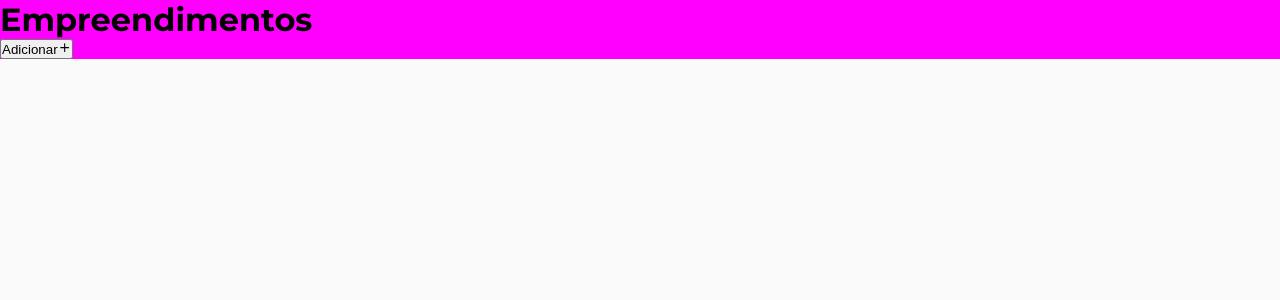
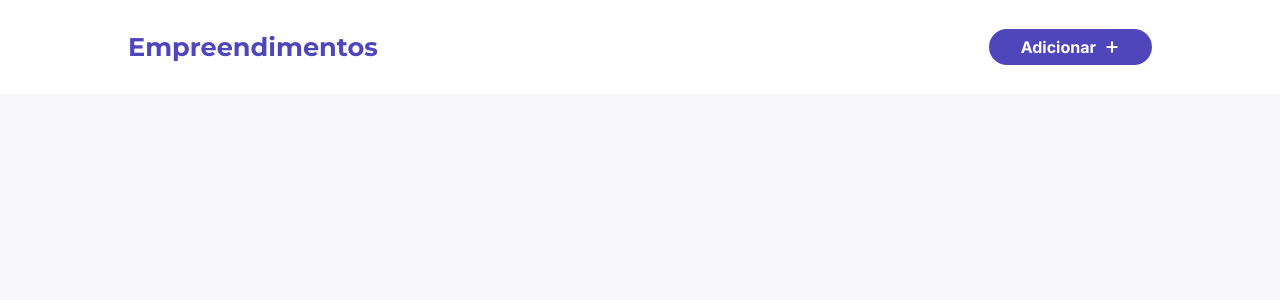
Before and after one commit to luancardosoti/desafio-empreendimentos, a Next.js app: page / in a window 1280 px wide. Shown: the top 300 px of the page. Built offline with nearby package versions, Linux system fonts and the light colour scheme.

Commit message:
Header finalizado

```diff
--- /dev/null
+++ b/src/components/Header/index.tsx
@@ -0,0 +1,19 @@
+import { MouseEvent } from 'react';
+import { FiPlus } from 'react-icons/fi';
+import { Container } from './styles';
+
+interface HeaderProps {
+  onClick: () => void;
+}
+
+export function Header({ onClick }: HeaderProps) {
+  return (
+    <Container>
+      <h1>Empreendimentos</h1>
+      <button onClick={onClick}>
+        Adicionar
+        <FiPlus size={16} strokeWidth={3} stroke="#fff" />
+      </button>
+    </Container>
+  );
+}
--- /dev/null
+++ b/src/components/Header/styles.ts
@@ -0,0 +1,39 @@
+import styled from 'styled-components';
+
+export const Container = styled.header`
+  background: ${(props) => props.theme.colors.bgWhite};
+
+  padding: 1.8rem 8rem;
+
+  display: flex;
+  justify-content: space-between;
+  align-items: center;
+
+  h1 {
+    font-family: 'Montserrat', sans-serif;
+    line-height: 1.6rem;
+    font-size: 1.6rem;
+    font-weight: 700;
+    color: ${(props) => props.theme.colors.brandcolorPrimaryDefault};
+  }
+
+  button {
+    display: flex;
+    align-items: center;
+    justify-content: center;
+
+    background: ${(props) => props.theme.colors.brandcolorPrimaryDefault};
+    color: ${(props) => props.theme.colors.bgWhite};
+    border-radius: 2rem;
+    padding: 0.5rem 2rem;
+    border: none;
+
+    font-family: 'Inter';
+    font-weight: 700;
+    font-size: 1rem;
+
+    svg {
+      margin-left: 0.5rem;
+    }
+  }
+`;
--- /dev/null
+++ b/src/context/ThemeContextData.tsx
@@ -0,0 +1,45 @@
+import React, { createContext, useCallback, useContext, useState } from 'react';
+import { ThemeProvider } from 'styled-components';
+import { theme as light } from '../styles/themes/light';
+
+interface Theme {
+  name: string;
+  colors: {
+    bgWhite: string;
+    bgGray: string;
+    brandcolorPrimaryLight: string;
+    brandcolorPrimaryDefault: string;
+    textcolorPrimary: string;
+    textcolorSecondary: string;
+    utlineGrayDark: string;
+  };
+}
+
+interface ThemeContextData {
+  toggleTheme(): void;
+  theme: Theme;
+}
+
+const ThemeContext = createContext<ThemeContextData>({} as ThemeContextData);
+
+export const useTheme = () => useContext(ThemeContext);
+
+export const CustomThemeProvider: React.FC = ({ children }) => {
+  const [theme, setTheme] = useState<Theme>(light);
+
+  const toggleTheme = useCallback(() => {
+    if (theme.name === 'first') {
+      setTheme(light);
+    } else if (theme.name === 'second') {
+      setTheme(light);
+    }
+  }, [theme]);
+
+  return (
+    <ThemeContext.Provider value={{ toggleTheme, theme }}>
+      <ThemeProvider theme={theme}>{children}</ThemeProvider>
+    </ThemeContext.Provider>
+  );
+};
+
+export default ThemeProvider;
--- a/src/pages/_app.tsx
+++ b/src/pages/_app.tsx
@@ -1,19 +1,13 @@
-import { ThemeProvider } from "styled-components";
-import { GlobalStyle } from "../styles/globals";
-
-const theme = {
-  colors: {
-    primary: "#fafafa",
-  },
-};
+import { CustomThemeProvider } from '../context/ThemeContextData';
+import { GlobalStyle } from '../styles/globals';
 
 function MyApp({ Component, pageProps }) {
   return (
     <>
-      <GlobalStyle />
-      <ThemeProvider theme={theme}>
+      <CustomThemeProvider>
+        <GlobalStyle />
         <Component {...pageProps} />
-      </ThemeProvider>
+      </CustomThemeProvider>
     </>
   );
 }
--- a/src/pages/index.tsx
+++ b/src/pages/index.tsx
@@ -1,8 +1,7 @@
-import styled from 'styled-components';
 import Head from 'next/head';
 import { Container } from '../styles/home';
 
-import { FiPlus } from 'react-icons/fi';
+import { Header } from '../components/Header';
 
 export default function Home() {
   return (
@@ -11,25 +10,8 @@ export default function Home() {
         <title>Home | Algo</title>
       </Head>
       <Container>
-        <Header>
-          <h1>Empreendimentos</h1>
-          <button>
-            Adicionar
-            <FiPlus />
-          </button>
-        </Header>
+        <Header onClick={() => alert('Olá modal!')} />
       </Container>
     </>
   );
 }
-
-const Header = styled.header`
-  h1 {
-    font-family: 'Montserrat', sans-serif;
-    font-size: 32px;
-  }
-
-  span {
-    color: blue;
-  }
-`;
--- a/src/styles/globals.ts
+++ b/src/styles/globals.ts
@@ -1,21 +1,38 @@
-import { createGlobalStyle, ThemeProvider } from "styled-components";
+import { createGlobalStyle, ThemeProvider } from 'styled-components';
 
 export const GlobalStyle = createGlobalStyle`
-  html{
-    box-sizing: border-box;
-    background: #F5F4F0;
-    display:block;
-    height: 100%;
-    padding: 0;
-  }
-
   * {
     margin: 0;
     padding: 0;
+    box-sizing: border-box;
+  }
+
+  @media (max-width: 1080px) {
+    html {
+      font-size: 93.75%;
+    }
+  }
+
+  @media (max-width: 720px) {
+    html {
+      font-size: 87.5%;
+    }
   }
 
   body{
-    background-color:#fafafa;
     min-height:100vh;
   }
+
+  body, input, textarea, select, button {
+    font: 400 1rem 'inter', sans-serif;
+  }
+
+  button {
+    cursor: pointer;
+  }
+
+  a {
+    color: inherit;
+    text-decoration: none;
+  }
 `;
--- a/src/styles/home.ts
+++ b/src/styles/home.ts
@@ -1,5 +1,6 @@
 import styled from 'styled-components';
 
 export const Container = styled.div`
-  background-color: #f0f;
+  height: 100vh;
+  background-color: ${(props) => props.theme.colors.bgGray};
 `;
--- /dev/null
+++ b/src/styles/themes/light.ts
@@ -0,0 +1,25 @@
+type Theme = {
+  name: string;
+  colors: {
+    bgWhite: string;
+    bgGray: string;
+    brandcolorPrimaryLight: string;
+    brandcolorPrimaryDefault: string;
+    textcolorPrimary: string;
+    textcolorSecondary: string;
+    utlineGrayDark: string;
+  };
+};
+
+export const theme: Theme = {
+  name: 'light',
+  colors: {
+    bgWhite: '#ffffff',
+    bgGray: '#F8F7FC',
+    brandcolorPrimaryLight: '#8E85FF',
+    brandcolorPrimaryDefault: '#4F46BB',
+    textcolorPrimary: '#302E45',
+    textcolorSecondary: '#6D6C7B',
+    utlineGrayDark: '#BBB8D9',
+  },
+};
--- a/tsconfig.json
+++ b/tsconfig.json
@@ -21,6 +21,7 @@
   },
   "include": [
     "next-env.d.ts",
+    "styled-components.d.ts",
     "**/*.ts",
     "**/*.tsx"
   ],
```
Also changed, not shown: src/@types/styled-components.d.ts (added, +7 -0 lines).
